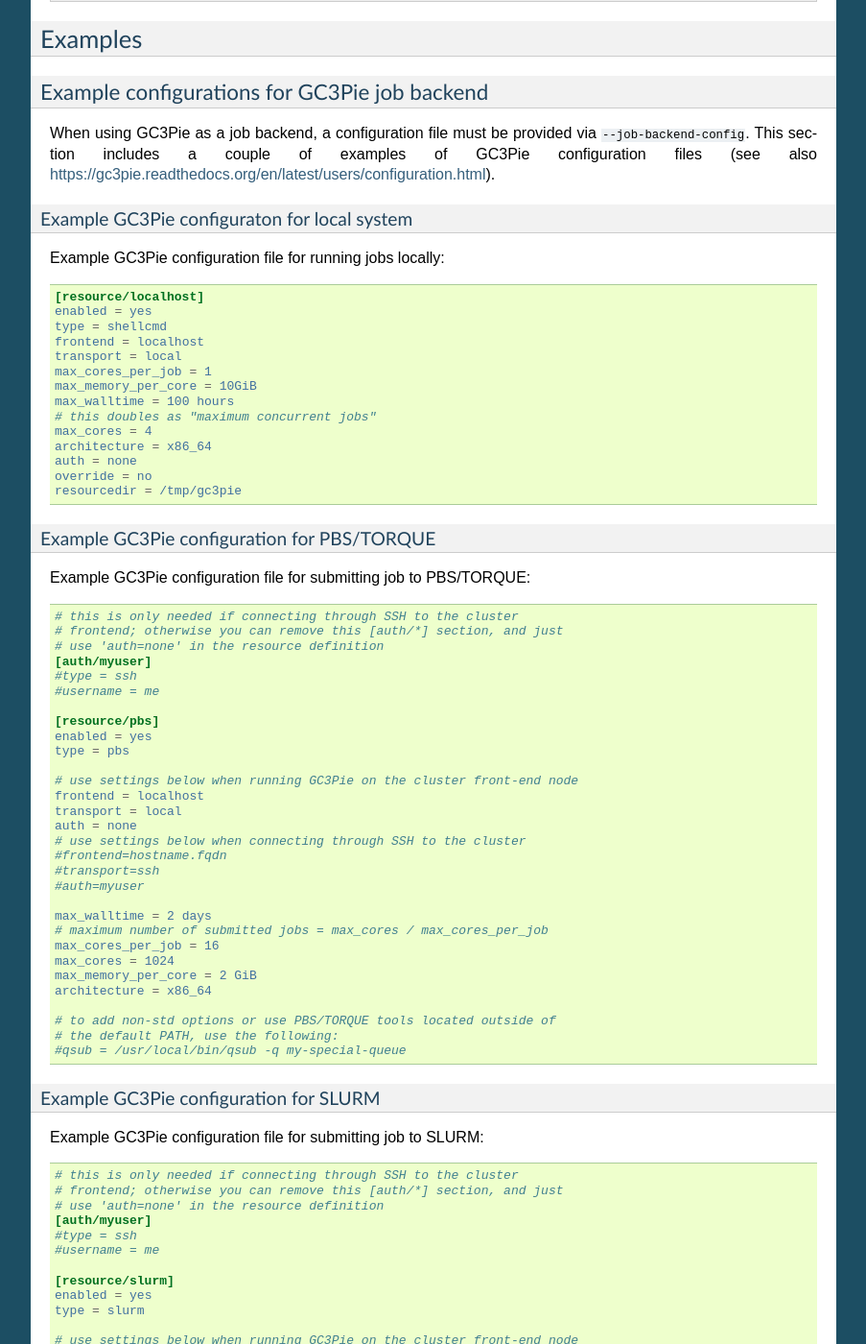
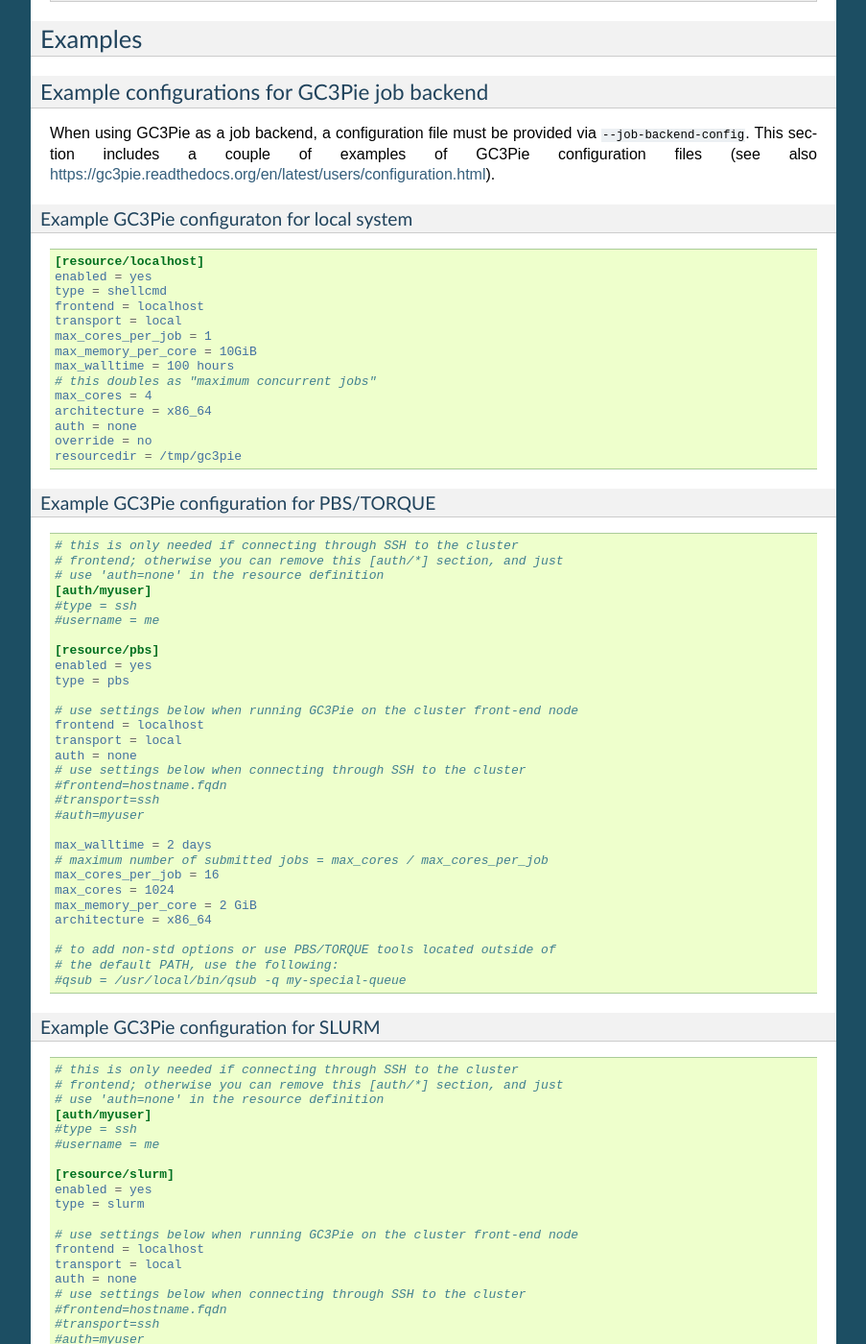
Before and after one commit to easybuilders/easybuild, a Sphinx documentation site: the page built from docs/Submitting_jobs.rst, in a window 1280 px wide and 1400 px high, scrolled down 2842 px. Shown: the whole window at 96% size, without its empty margins (198-1101 px from the left). Built offline with Sphinx 7.4.7, drawn with Linux system fonts in a browser that asks for light colours.

Commit message:
minor cleanup

```diff
--- a/docs/Submitting_jobs.rst
+++ b/docs/Submitting_jobs.rst
@@ -202,8 +202,6 @@
 Example GC3Pie configuraton for local system
 ^^^^^^^^^^^^^^^^^^^^^^^^^^^^^^^^^^^^^^^^^^^^
 
-Example GC3Pie configuration file for running jobs locally:
-
 .. code:: ini
 
   [resource/localhost]
@@ -224,8 +222,6 @@
 
 Example GC3Pie configuration for PBS/TORQUE
 ^^^^^^^^^^^^^^^^^^^^^^^^^^^^^^^^^^^^^^^^^^^
-
-Example GC3Pie configuration file for submitting job to PBS/TORQUE:
 
 .. code:: ini
 
@@ -263,8 +259,6 @@
 
 Example GC3Pie configuration for SLURM
 ^^^^^^^^^^^^^^^^^^^^^^^^^^^^^^^^^^^^^^
-
-Example GC3Pie configuration file for submitting job to SLURM:
 
 .. code:: ini
 
```
